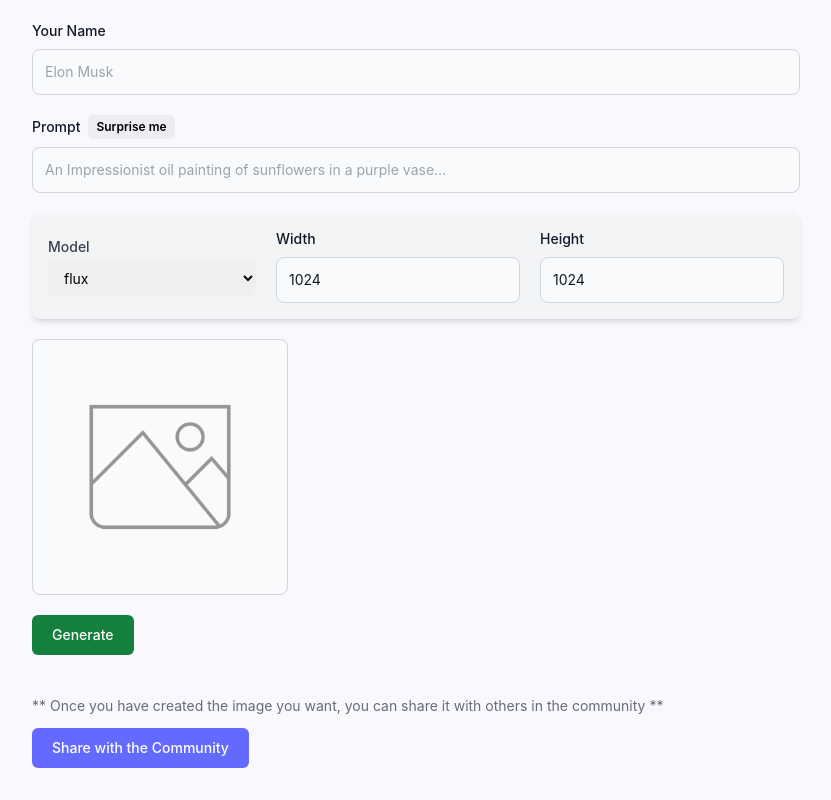
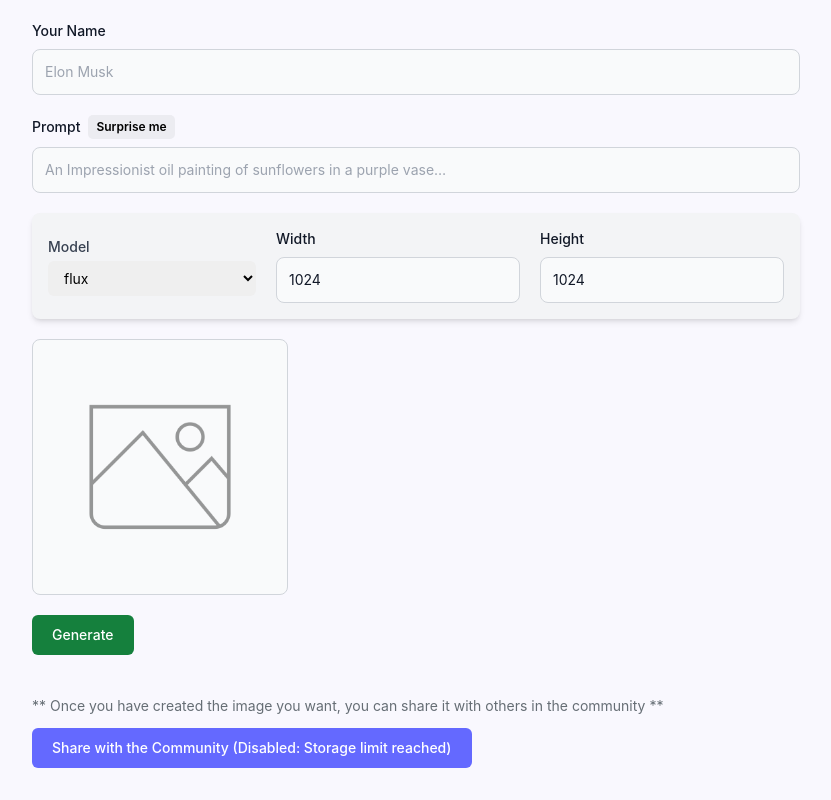
Before and after one commit to shwetangdalvi/AI-Image-Generator-MERN, a React (Vite) app in the folder client/: page /create-post in a window 1280 px wide. Shown: the part 214-1014 px from the top of the page, without its empty margins (0-831 px from the left). Built offline with nearby package versions, Linux system fonts and the light colour scheme; a web font is replaced by a local one.

Commit message:
Disabled-Share-With-Community (#6)

```diff
--- a/client/src/pages/CreatePost.jsx
+++ b/client/src/pages/CreatePost.jsx
@@ -93,7 +93,7 @@ const CreatePost = () => {
 
   return (
     <section className="max-w-7xl mx-auto">
-      <div >
+      <div>
         <h1 className="font-extrabold text-[#222328] text-[32px]">Create</h1>
         <p className="mt-2 text-[#666e75] text-[14px] max-w-[500px]">Generate an imaginative image through DALL-E AI and share it with the community</p>
       </div>
@@ -207,8 +207,9 @@ const CreatePost = () => {
           <button
             type="submit"
             className="mt-3 text-white bg-[#6469ff] font-medium rounded-md text-sm w-full sm:w-auto px-5 py-2.5 text-center"
+            disabled
           >
-            {loading ? 'Sharing...' : 'Share with the Community'}
+            Share with the Community (Disabled: Storage limit reached)
           </button>
         </div>
       </form>
```
